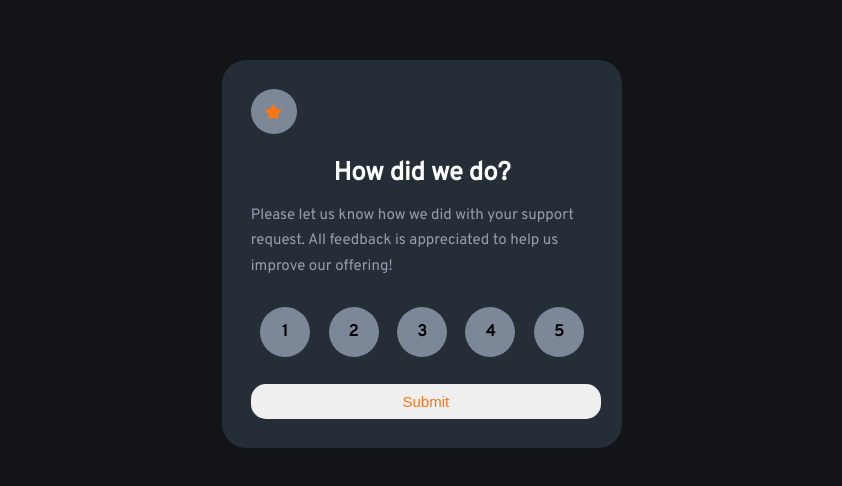
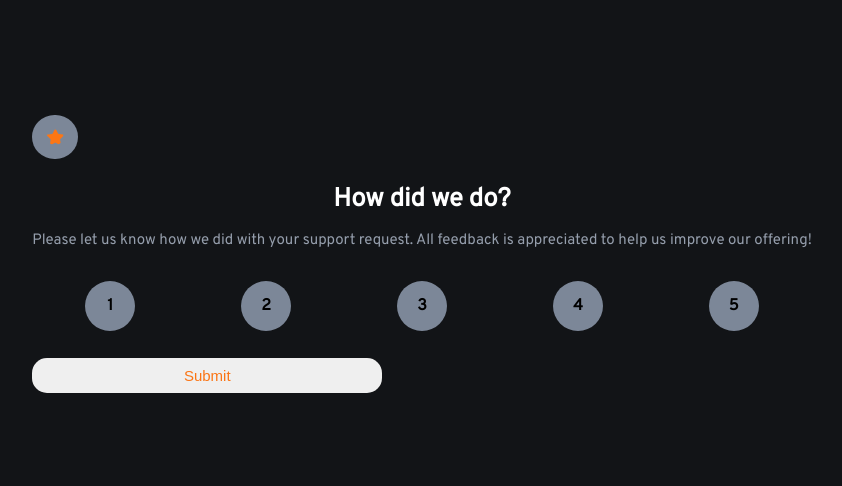
Before and after one commit to kirankumarrajput/Interactive-rating-component, a plain HTML site: page index.html in a window 1280 px wide. Shown: the part 146-632 px from the top of the page, without its empty margins (218-1060 px from the left). Drawn offline with Linux system fonts and the light colour scheme.

Commit message:
Update index.html

```diff
--- a/index.html
+++ b/index.html
@@ -4,7 +4,6 @@
 <head>
   <meta charset="UTF-8">
   <meta name="viewport" content="width=device-width, initial-scale=1.0">
-  <!-- displays site properly based on user's device -->
 
   <link rel="icon" type="image/png" sizes="32x32" href="./images/favicon-32x32.png">
 
@@ -16,72 +15,39 @@
 </head>
 
 <body>
-
-  <!-- Rating state start -->
   <main>
 
-    <div class="card">
     <div class="evaluation">
-        <span> <img src="images/icon-star.svg" class="star" alt="star"></span>
+      <img src="images/icon-star.svg" class="star" alt="star">
       <h1 class="heading">How did we do?</h1>
       <p class="paragraph">Please let us know how we did with your support request. All feedback is appreciated
         to help us improve our offering!</p>
       <div class="numbers">
         <div class="circle">
-            <input id="1" type="radio" value="1">
-            <label for="1">1</label>
+          1
         </div>
         <div class="circle">
-            <input type="radio" id="2" value="2">
-            <label for="2">2</label>
+          2 </div>
+        <div class="circle">
+          3 </div>
+        <div class="circle">
+          4 </div>
+        <div class="circle">
+          5 </div>
       </div>
-          <div class="circle">
-            <input type="radio" id="3" value="3">
-            <label for="3">3</label>
-          </div>
-          <div class="circle"> <input type="radio" id="4" value="4">
-            <label for="4">4</label>
-          </div>
-          <div class="circle"> <input type="radio" id="5" value="5">
-            <label for="5">5</label>
-          </div>
-        </div>
-        <button class="btn" type="submit" onclick="submit();">Submit</button>
-      </div>
+      <button class="btn" type="submit">Submit</button>
     </div>
 
-
-
-
-    <!-- Rating state end -->
-
-    <!-- Thank you state start -->
-
-    <!-- You selected <!-- Add rating here -> out of 5  -->
-
-    <!-- Thank you!
-
-      -->
-
-    <!-- Thank you state end -->
-
     <div class="thankyou">
-      <img class="thankYouImage" src="images/illustration-thank-you.svg" alt="">
+      <img class="thankYouImage" src="images/illustration-thank-you.svg" alt="thankyou">
       <span class="msg">
         <p>You selected <span id="rating"></span> out of 5 </p>
       </span>
       <h1 class="heading">Thank you!</h1>
-      <p class="paragraph"> We appreciate you taking the time to give a rating. <br> If you ever need more support,
-        don’t hesitate <br> to get in touch!</p>
+      <p class="paragraph"> We appreciate you taking the time to give a rating. If you ever need more support, don’t hesitate to get in touch!</p>
     </div>
 
   </main>
-
-  <!--  <div class="attribution">
-    Challenge by <a href="https://www.frontendmentor.io?ref=challenge" target="_blank">Frontend Mentor</a>.
-    Coded by <a href="#">Your Name Here</a>.
-  </div> -->
-
   <script src="js.js"></script>
 </body>
 
```
Lines whose indentation alone changed are shown as unchanged.
